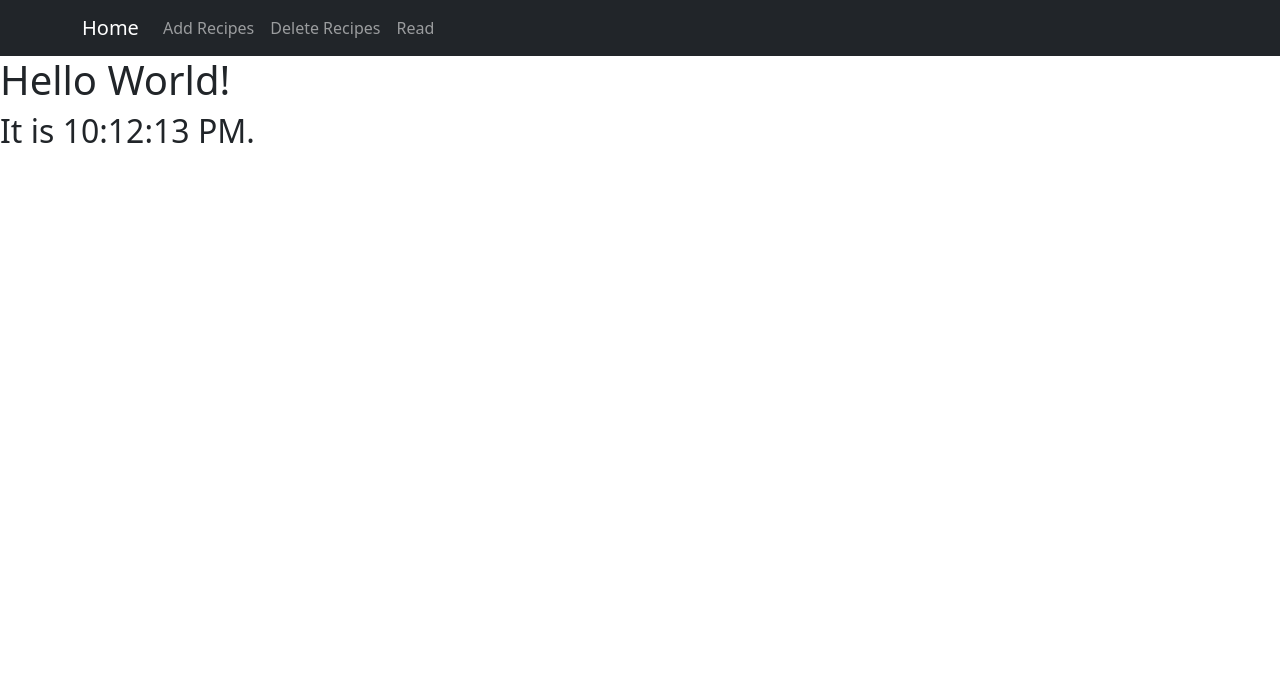
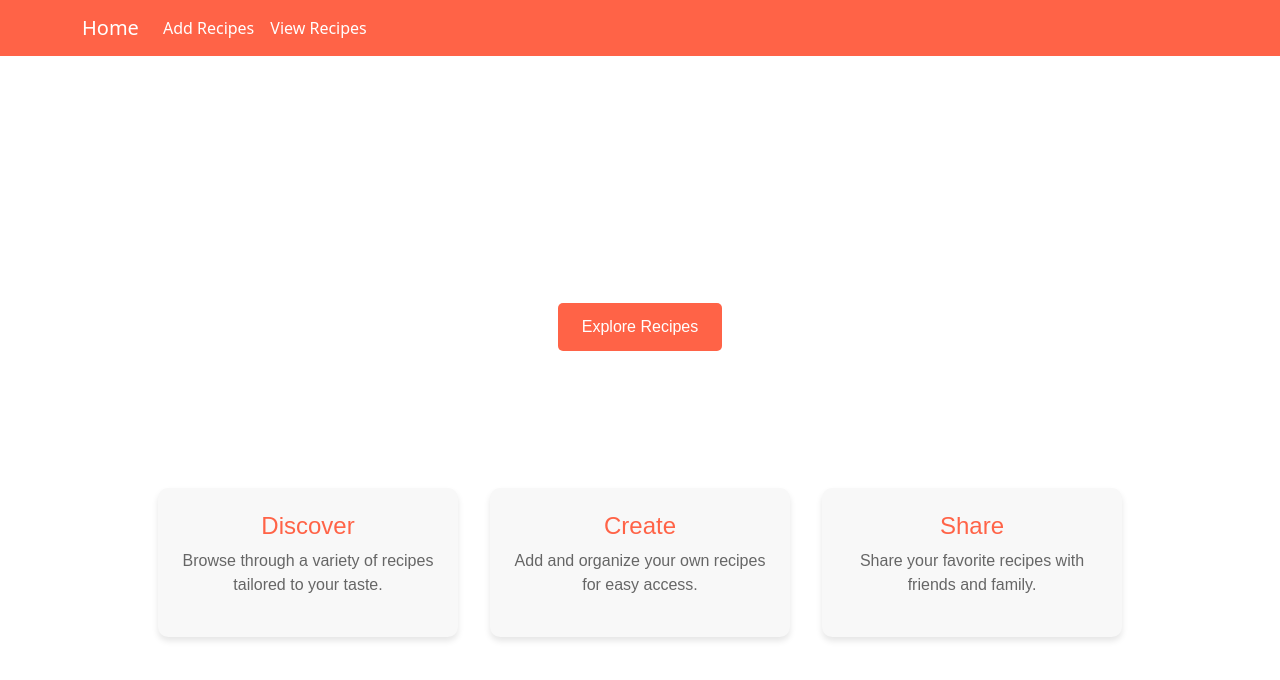
Before and after one commit to darragh50/DataRepProject, a React (Create React App) app: page / in a window 1280 px wide. Shown: the top 680 px of the page. Built offline with nearby package versions, Linux system fonts and the light colour scheme.

Commit message:
CSS for home, navbar and addRecipe

```diff
--- a/src/App.css
+++ b/src/App.css
@@ -14,7 +14,7 @@
 }
 
 .App-header {
-  background-color: #282c34;
+  background-color: #e5533d;
   min-height: 100vh;
   display: flex;
   flex-direction: column;
@@ -28,6 +28,148 @@
   color: #61dafb;
 }
 
+/*CSS for home.js*/
+.home-container {
+  font-family: Arial, sans-serif;
+  color: #333;
+  text-align: center;
+}
+
+.hero-section {
+  color: white;
+  height: 50vh;
+  display: flex;
+  flex-direction: column;
+  justify-content: center;
+  align-items: center;
+}
+
+.hero-section h1 {
+  font-size: 3rem;
+  margin-bottom: 1rem;
+}
+
+.hero-section p {
+  font-size: 1.5rem;
+  margin-bottom: 2rem;
+}
+
+.explore-button {
+  background-color: #ff6347;
+  color: white;
+  padding: 0.75rem 1.5rem;
+  border: none;
+  border-radius: 5px;
+  font-size: 1rem;
+  cursor: pointer;
+  transition: background-color 0.3s;
+}
+
+.explore-button:hover {
+  background-color: #e5533d;
+}
+
+.features {
+  display: flex;
+  justify-content: center;
+  gap: 2rem;
+  margin: 2rem auto;
+  padding: 0 1rem;
+}
+
+.feature-card {
+  background: #f8f8f8;
+  border-radius: 10px;
+  box-shadow: 0 4px 6px rgba(0, 0, 0, 0.1);
+  padding: 1.5rem;
+  text-align: center;
+  flex: 1;
+  max-width: 300px;
+}
+
+.feature-card h3 {
+  font-size: 1.5rem;
+  margin-bottom: 0.5rem;
+  color: #ff6347;
+}
+
+.feature-card p {
+  font-size: 1rem;
+  color: #666;
+}
+
+/*CSS for navbar*/
+.custom-navbar {
+  background-color: #ff6347 !important;
+}
+
+.custom-navbar .navbar-brand,
+.custom-navbar .nav-link {
+  color: white !important;
+}
+
+.custom-navbar .nav-link:hover {
+  color: #fff !important;
+  background-color: #e55347;
+}
+
+/*CSS for addRecipe.js*/
+.add-recipe-container {
+  padding: 30px;
+  background-color: #f4f4f4;
+  max-width: 800px;
+  margin: 0 auto;
+  border-radius: 8px;
+  box-shadow: 0 0 10px rgba(0, 0, 0, 0.1);
+}
+
+.add-recipe-container h1 {
+  text-align: center;
+  color: #ff6347;
+  margin-bottom: 30px;
+}
+
+.add-recipe-container .form-group label {
+  font-weight: bold;
+  color: #333;
+  margin-bottom: 8px;
+}
+
+.add-recipe-container .form-control {
+  margin-bottom: 15px;
+  padding: 10px;
+  border: 1px solid #ddd;
+  border-radius: 5px;
+  font-size: 16px;
+}
+
+.add-recipe-container .form-control:focus {
+  border-color: #ff6347;
+  box-shadow: 0 0 5px rgba(255, 99, 71, 0.5);
+}
+
+.add-recipe-container .submit-button {
+  background-color: #ff6347;
+  color: white;
+  padding: 12px 25px;
+  border: none;
+  font-size: 16px;
+  border-radius: 5px;
+  width: 100%;
+  cursor: pointer;
+  margin-top: 20px;
+}
+
+.add-recipe-container .submit-button:hover {
+  background-color: #e55347;
+  transition: background-color 0.3s;
+}
+
+.add-recipe-container .submit-button:focus {
+  outline: none;
+  box-shadow: 0 0 5px rgba(255, 99, 71, 0.8);
+}
+
 @keyframes App-logo-spin {
   from {
     transform: rotate(0deg);
--- a/src/App.js
+++ b/src/App.js
@@ -7,7 +7,7 @@ import Home from './components/home';
 import AddRecipe from './components/addRecipe';
 import EditRecipe from './components/editRecipe';
 import Read from './components/read';
-
+import './App.css';
 
 
 function App() {
--- a/src/components/addRecipe.js
+++ b/src/components/addRecipe.js
@@ -34,7 +34,8 @@ const AddRecipe = () => {
     //Create text fields so user can input values
     //Returns entered values once button is clicked
     return (
-        <div>
+        <div className="add-recipe-container">
+         <h1>Add a New Recipe</h1>
             <form onSubmit={handleSubmit}>
                 <div className="form-group">
                     <label>Add Recipe Name: </label>
@@ -108,8 +109,8 @@ const AddRecipe = () => {
                         onChange={(e) => { setMainCategory(e.target.value) }}
                     />
                 </div>
-                <div>
-                    <input type="submit" value="Add Recipe"></input>
+                <div className="form-submit">
+                    <input type="submit" value="Add Recipe" className="submit-button"></input>
                 </div>
             </form>
         </div>
--- a/src/components/home.js
+++ b/src/components/home.js
@@ -1,10 +1,39 @@
-const Home = ()=>{
-    return(
-        <div>
-            <h1>Hello World!</h1>
-            <h2>It is {new Date().toLocaleTimeString()}.</h2>
+import React from 'react';
+import { useNavigate } from 'react-router-dom';
+
+const Home = () => {
+
+  //Navigation
+  const navigate = useNavigate();
+
+  const handleExploreClick = () => {
+      navigate('/read');
+  };
+
+  return (
+    <div className="home-container">
+      <header className="hero-section">
+        <h1>Welcome to My Recipe App</h1>
+        <p>Discover, create, and share your favorite recipes!</p>
+        <button className="explore-button" onClick={handleExploreClick}>Explore Recipes</button>
+      </header>
+
+      <section className="features">
+        <div className="feature-card">
+          <h3>Discover</h3>
+          <p>Browse through a variety of recipes tailored to your taste.</p>
         </div>
-    );
-}
+        <div className="feature-card">
+          <h3>Create</h3>
+          <p>Add and organize your own recipes for easy access.</p>
+        </div>
+        <div className="feature-card">
+          <h3>Share</h3>
+          <p>Share your favorite recipes with friends and family.</p>
+        </div>
+      </section>
+    </div>
+  );
+};
 
 export default Home;
--- a/src/components/navigationbar.js
+++ b/src/components/navigationbar.js
@@ -6,13 +6,12 @@ import Navbar from 'react-bootstrap/Navbar';
 //Set style of navbar and the links
 const NavigationBar = () => {
   return (
-        <Navbar bg="dark" data-bs-theme="dark">
+    <Navbar className="custom-navbar" bg="dark" data-bs-theme="dark">
           <Container>
             <Navbar.Brand href="/">Home</Navbar.Brand>
             <Nav className="me-auto">
               <Nav.Link href="/addRecipe">Add Recipes</Nav.Link>
-              <Nav.Link href="/footer">Delete Recipes</Nav.Link>
-              <Nav.Link href="/read">Read</Nav.Link>
+              <Nav.Link href="/read">View Recipes</Nav.Link>
             </Nav>
           </Container>
       </Navbar>
```
